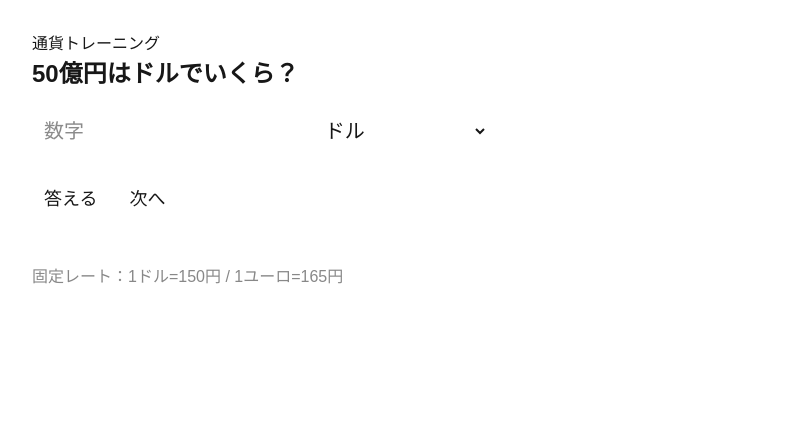
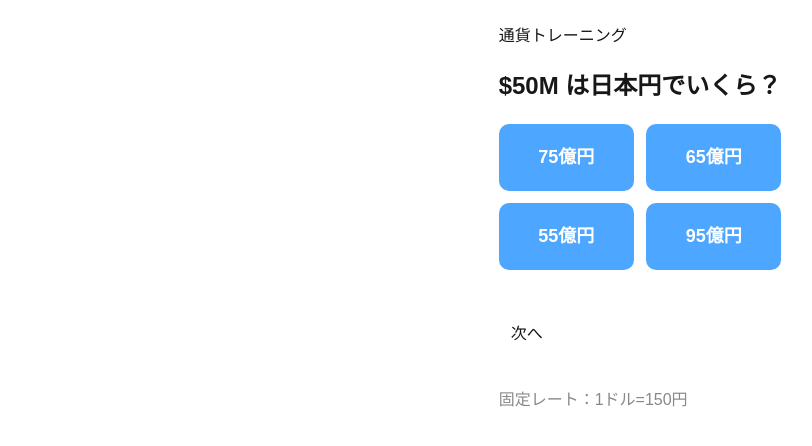
Before and after one commit to Yutaro-Okamoto/currency-training, a Next.js app: page / in a window 1280 px wide. Shown: the top 446 px of the page, without its empty margins (0-812 px from the left). Built offline with nearby package versions, Linux system fonts and the light colour scheme.

Commit message:
4択UI追加

```diff
--- a/app/page.tsx
+++ b/app/page.tsx
@@ -1,203 +1,133 @@
 "use client";
 import { useState } from "react";
 
-const RATES = {
-  USD_JPY: 150,
-  EUR_JPY: 165,
-};
-
-type UnitOption = {
-  label: string;
-  multiplier: number;
-};
+const RATE = 150;
 
 type Question = {
   text: string;
   correct: number;
-  unit: string;
-  unitOptions: UnitOption[];
-  explanation: string;
+  options: number[];
 };
 
-const JPY_UNITS: UnitOption[] = [
-  { label: "円", multiplier: 1 },
-  { label: "万円", multiplier: 10_000 },
-  { label: "億円", multiplier: 100_000_000 },
-];
-
-const USD_UNITS: UnitOption[] = [
-  { label: "ドル", multiplier: 1 },
-  { label: "Kドル", multiplier: 1_000 },
-  { label: "Mドル", multiplier: 1_000_000 },
-  { label: "Bドル", multiplier: 1_000_000_000 },
-];
-
-const EUR_UNITS: UnitOption[] = [
-  { label: "ユーロ", multiplier: 1 },
-  { label: "Kユーロ", multiplier: 1_000 },
-  { label: "Mユーロ", multiplier: 1_000_000 },
-  { label: "Bユーロ", multiplier: 1_000_000_000 },
-];
-
-function randomFrom<T>(items: T[]) {
-  return items[Math.floor(Math.random() * items.length)];
+function randomFrom<T>(arr: T[]) {
+  return arr[Math.floor(Math.random() * arr.length)];
 }
 
-function formatNumber(num: number) {
-  return Math.round(num).toLocaleString();
+function formatYen(num: number) {
+  const oku = Math.round(num / 100_000_000);
+  return `${oku}億円`;
 }
 
 function generateQuestion(): Question {
-  const type = randomFrom(["USD_TO_JPY", "EUR_TO_JPY", "JPY_TO_USD", "JPY_TO_EUR"]);
+  const million = randomFrom([10, 20, 50, 100, 300]);
+  const usd = million * 1_000_000;
+  const correct = usd * RATE;
 
-  if (type === "USD_TO_JPY") {
-    const million = randomFrom([5, 10, 20, 50, 100, 300, 500]);
-    const usd = million * 1_000_000;
-    const correct = usd * RATES.USD_JPY;
+  const correctOku = Math.round(correct / 100_000_000);
 
-    return {
-      text: `$${million}M は日本円でいくら？`,
-      correct,
-      unit: "円",
-      unitOptions: JPY_UNITS,
-      explanation: `1ドル=${RATES.USD_JPY}円なので、${million}Mドル ≒ ${formatNumber(correct)}円`,
-    };
+  // ダミー選択肢生成
+  const options = new Set<number>();
+  options.add(correctOku);
+
+  while (options.size < 4) {
+    const fake = correctOku + randomFrom([-20, -10, -5, 5, 10, 20]);
+    if (fake > 0) options.add(fake);
   }
 
-  if (type === "EUR_TO_JPY") {
-    const million = randomFrom([5, 10, 20, 50, 100, 300, 500]);
-    const eur = million * 1_000_000;
-    const correct = eur * RATES.EUR_JPY;
-
-    return {
-      text: `€${million}M は日本円でいくら？`,
-      correct,
-      unit: "円",
-      unitOptions: JPY_UNITS,
-      explanation: `1ユーロ=${RATES.EUR_JPY}円なので、${million}Mユーロ ≒ ${formatNumber(correct)}円`,
-    };
-  }
-
-  if (type === "JPY_TO_USD") {
-    const oku = randomFrom([10, 30, 50, 100, 300, 500, 1000]);
-    const jpy = oku * 100_000_000;
-    const correct = jpy / RATES.USD_JPY;
-
-    return {
-      text: `${oku}億円はドルでいくら？`,
-      correct,
-      unit: "ドル",
-      unitOptions: USD_UNITS,
-      explanation: `1ドル=${RATES.USD_JPY}円なので、${oku}億円 ≒ $${formatNumber(correct)}`,
-    };
-  }
-
-  const oku = randomFrom([10, 30, 50, 100, 300, 500, 1000]);
-  const jpy = oku * 100_000_000;
-  const correct = jpy / RATES.EUR_JPY;
-
   return {
-    text: `${oku}億円はユーロでいくら？`,
-    correct,
-    unit: "ユーロ",
-    unitOptions: EUR_UNITS,
-    explanation: `1ユーロ=${RATES.EUR_JPY}円なので、${oku}億円 ≒ €${formatNumber(correct)}`,
+    text: `$${million}M は日本円でいくら？`,
+    correct: correctOku,
+    options: Array.from(options).sort(() => Math.random() - 0.5),
   };
 }
 
 export default function Home() {
-  const [question, setQuestion] = useState<Question>(generateQuestion());
-  const [answerNumber, setAnswerNumber] = useState("");
-  const [selectedUnit, setSelectedUnit] = useState(question.unitOptions[0].label);
+  const [question, setQuestion] = useState(generateQuestion());
+  const [selected, setSelected] = useState<number | null>(null);
   const [result, setResult] = useState("");
 
-  function getSelectedMultiplier() {
-    const option = question.unitOptions.find((u) => u.label === selectedUnit);
-    return option ? option.multiplier : 1;
-  }
+  function selectAnswer(value: number) {
+    if (selected !== null) return;
 
-  function checkAnswer() {
-    const numericAnswer = Number(answerNumber.replace(/,/g, ""));
-    const userAnswer = numericAnswer * getSelectedMultiplier();
+    setSelected(value);
 
-    if (!numericAnswer || numericAnswer <= 0) {
-      setResult("数字を入力してください");
-      return;
-    }
-
-    const diff = Math.abs(userAnswer - question.correct) / question.correct;
-
-    if (diff <= 0.05) {
-      setResult(`Perfect！誤差5%以内。${question.explanation}`);
-    } else if (diff <= 0.1) {
-      setResult(`OK！誤差10%以内。${question.explanation}`);
+    if (value === question.correct) {
+      setResult("正解！");
     } else {
-      setResult(
-        `惜しい！正解は約 ${formatNumber(question.correct)} ${question.unit}。${question.explanation}`
-      );
+      setResult(`不正解！正解は ${question.correct}億円`);
     }
   }
 
   function nextQuestion() {
-    const newQuestion = generateQuestion();
-    setQuestion(newQuestion);
-    setAnswerNumber("");
-    setSelectedUnit(newQuestion.unitOptions[0].label);
+    setQuestion(generateQuestion());
+    setSelected(null);
     setResult("");
   }
 
   return (
-    <main style={{ padding: 32, maxWidth: 520 }}>
+    <main style={{ padding: 24, maxWidth: 500, margin: "0 auto" }}>
       <h1>通貨トレーニング</h1>
 
-      <p style={{ fontSize: 24, fontWeight: "bold" }}>
+      <p style={{ fontSize: 24, fontWeight: "bold", marginTop: 20 }}>
         {question.text}
       </p>
 
-      <div style={{ display: "flex", gap: 8, marginTop: 12, marginBottom: 16 }}>
-        <input
-          value={answerNumber}
-          onChange={(e) => setAnswerNumber(e.target.value)}
-          placeholder="数字"
-          inputMode="decimal"
-          style={{
-            fontSize: 20,
-            padding: 12,
-            width: "60%",
-          }}
-        />
+      {/* 4択ボタン */}
+      <div
+        style={{
+          display: "grid",
+          gridTemplateColumns: "1fr 1fr",
+          gap: 12,
+          marginTop: 20,
+        }}
+      >
+        {question.options.map((opt) => {
+          const isCorrect = opt === question.correct;
+          const isSelected = opt === selected;
 
-        <select
-          value={selectedUnit}
-          onChange={(e) => setSelectedUnit(e.target.value)}
-          style={{
-            fontSize: 20,
-            padding: 12,
-            width: "40%",
-          }}
-        >
-          {question.unitOptions.map((unit) => (
-            <option key={unit.label} value={unit.label}>
-              {unit.label}
-            </option>
-          ))}
-        </select>
+          let background = "#4da6ff"; // デフォルト水色
+
+          if (selected !== null) {
+            if (isCorrect) background = "#4caf50"; // 正解 緑
+            else if (isSelected) background = "#f44336"; // 間違い 赤
+          }
+
+          return (
+            <button
+              key={opt}
+              onClick={() => selectAnswer(opt)}
+              style={{
+                padding: "20px 10px",
+                fontSize: 18,
+                fontWeight: "bold",
+                color: "white",
+                background,
+                border: "none",
+                borderRadius: 10,
+                cursor: "pointer",
+              }}
+            >
+              {opt}億円
+            </button>
+          );
+        })}
       </div>
 
-      <button onClick={checkAnswer} style={{ fontSize: 18, padding: 12, marginRight: 8 }}>
-        答える
-      </button>
+      <p style={{ marginTop: 20, fontSize: 18 }}>{result}</p>
 
-      <button onClick={nextQuestion} style={{ fontSize: 18, padding: 12 }}>
+      <button
+        onClick={nextQuestion}
+        style={{
+          marginTop: 20,
+          padding: 12,
+          fontSize: 16,
+        }}
+      >
         次へ
       </button>
 
-      <p style={{ marginTop: 24, fontSize: 18 }}>
-        {result}
-      </p>
-
-      <p style={{ marginTop: 40, color: "#888" }}>
-        固定レート：1ドル=150円 / 1ユーロ=165円
+      <p style={{ marginTop: 30, color: "#888" }}>
+        固定レート：1ドル=150円
       </p>
     </main>
   );
```
